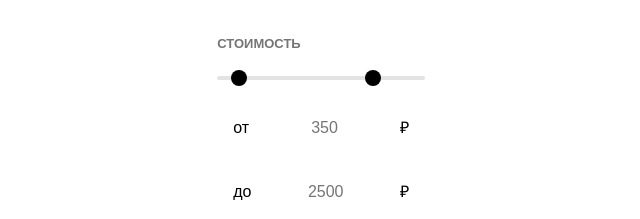
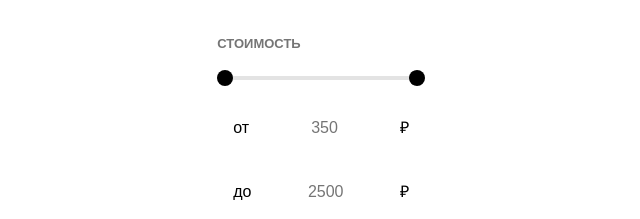
Before and after one commit to photo-booking/frontend-one, a React (Create React App) app: page /catalog in a window 1280 px wide. Shown: the part 1010-1229 px from the top of the page, without its empty margins (96-736 px from the left). Built offline with nearby package versions, Linux system fonts and the light colour scheme.

Commit message:
reat: прописать связку ползунков слайдера и полей для ввода значений

```diff
--- a/src/components/Filter/Filter.jsx
+++ b/src/components/Filter/Filter.jsx
@@ -2,6 +2,40 @@ import React from "react";
 import "./Filter.css"
 
 function Filter() {
+
+const [minCost, setMinCost] = React.useState('350');
+const [maxCost, setMaxCost] = React.useState('2500');
+
+function sliderOne(e) {
+  if (minCost > +maxCost) {
+    setMinCost(e.target.value)
+    setMaxCost(e.target.value)
+  }
+     setMinCost(e.target.value)
+}
+
+function sliderTwo(e) {
+  if (minCost > +maxCost) {
+    setMinCost(e.target.value)
+    setMaxCost(e.target.value)
+  } else {
+     setMaxCost(e.target.value)
+  }
+
+}
+
+function inputMinValue(e) {
+  setMinCost(e.target.value)
+}
+
+function inputMaxValue(e) {
+  if (e.target.value > 2500) {
+    setMaxCost(2500)
+  } else {
+      setMaxCost(e.target.value)
+  }
+
+}
 
   return (
 
@@ -9,7 +43,7 @@ function Filter() {
       <p className="filter__type">Сортировка</p>
       <fieldset className="fild">
 
-          <input type="radio" name="cost" id="expensive" className="ratio"/>
+          <input type="radio" name="cost" id="expensive" className="ratio" />
           <label className="ratio-label" for="expensive">Низкая стоимость</label>
 
           <input type="radio" name="cost" id="cheap" className="ratio"/>
@@ -24,7 +58,7 @@ function Filter() {
           <input type="radio" name="expert" id="all" className="ratio" />
           <label className="ratio-label" for="all">Все</label>
 
-          <input type="radio" name="expert" id="photographer" className="ratio"/>
+          <input type="radio" name="expert" id="photographer" className="ratio" />
           <label className="ratio-label" for="photographer">Фотографы</label>
 
 
@@ -76,39 +110,40 @@ function Filter() {
 
   <p className="filter__category">стоимость</p>
 
-      <div class="slider">
-        {/* <div class="slider__values">
-            <span id="range1">
-                350
-            </span>
-            <span> &dash; </span>
-            <span id="range2">
-                2500
-            </span>
-        </div> */}
-        <div class="slider__container">
+      <div className="slider">
+        <div className="slider__container">
 
           <div className="slider-range">
-            <div class="slider-range__track"></div>
-            {/* <div class="slider-range__track slider-range__track_active"></div> */}
-            <input type="range" min="350" max="2500" value="500" id="slider-1" oninput="slideOne()" className="slider__input"/>
-            <input type="range" min="350" max="2500" value="2000" id="slider-2" oninput="slideTwo()" className="slider__input"/>
+            <div className="slider-range__track"></div>
+            <input
+              type="range"
+              min="350" max="2500" step="50"
+              value={minCost}
+              id="slider-1"
+              onChange= {(e)=>sliderOne(e)}
+              className="slider__input"/>
+            <input
+              type="range"
+              min="350" max="2500" step="50"
+              value={maxCost}
+              id="slider-2"
+              onChange= {(e)=>sliderTwo(e)}
+              className="slider__input"/>
           </div>
-          <div class="slider__values">
+          <div className="slider__values">
             <div className="values__container">
               <p className="values__info">от</p>
-              <input type="text" min="350" max="2500" value="350" id="slider-1-meaning" className="meaning__input"/>
+              <input type="text" min="350" max="2500" value={minCost} onChange= {inputMinValue} id="slider-1-meaning" className="meaning__input"/>
               <p className="values__info">&#8381;</p>
             </div>
             <div className="values__container">
               <p className="values__info">до</p>
-              <input type="text" min="350" max="2500" value="2500" id="slider-2-meaning" className="meaning__input"/>
+              <input type="text" min="350" max="2500" value={maxCost} onChange= {inputMaxValue} id="slider-2-meaning" className="meaning__input"/>
               <p className="values__info">&#8381;</p>
             </div>
         </div>
       </div>
     </div>
-
     </form>
   )
 }
```
Also changed, not shown: src/components/Filter/Filter.css (+5 -25 lines).
